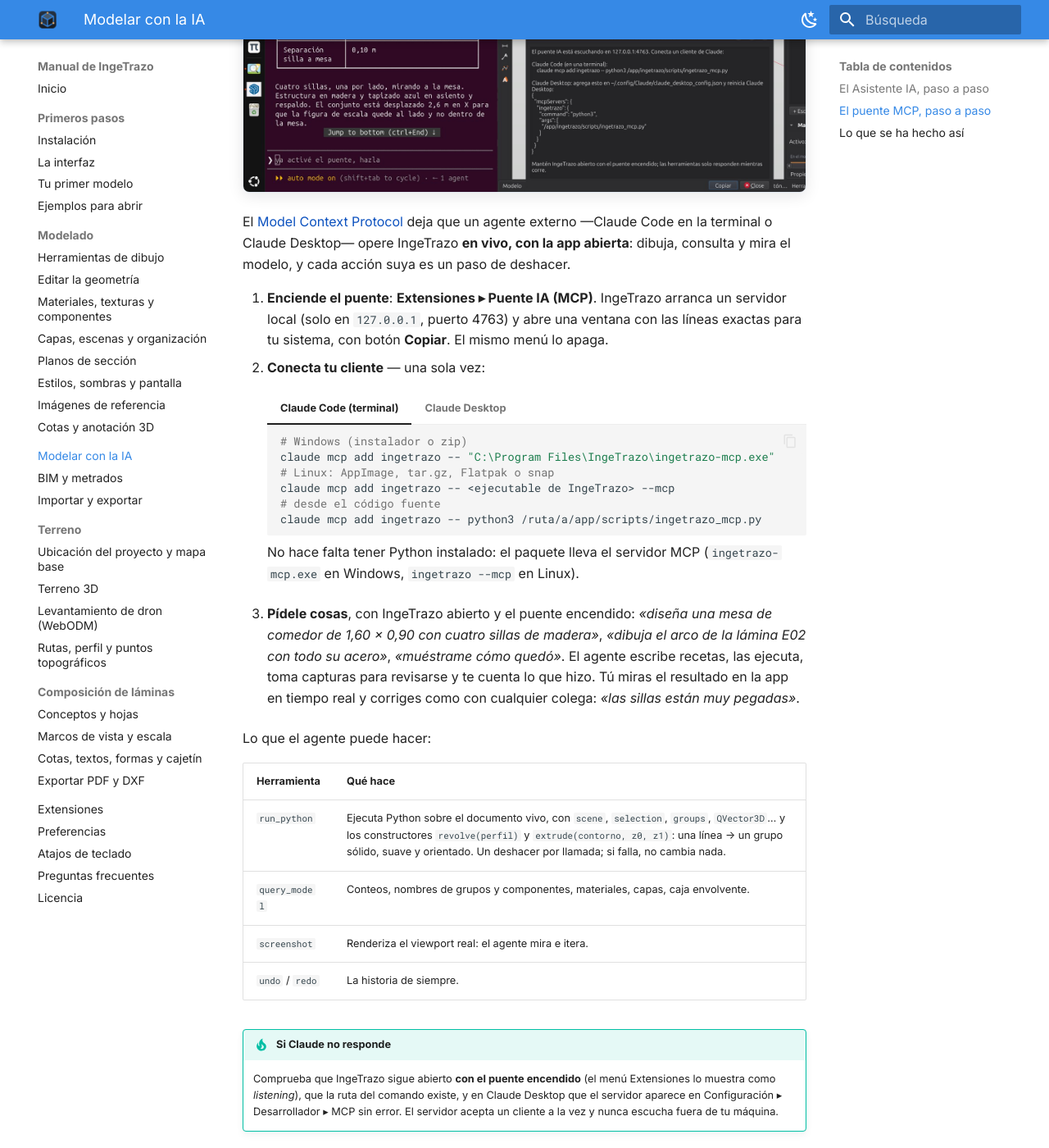
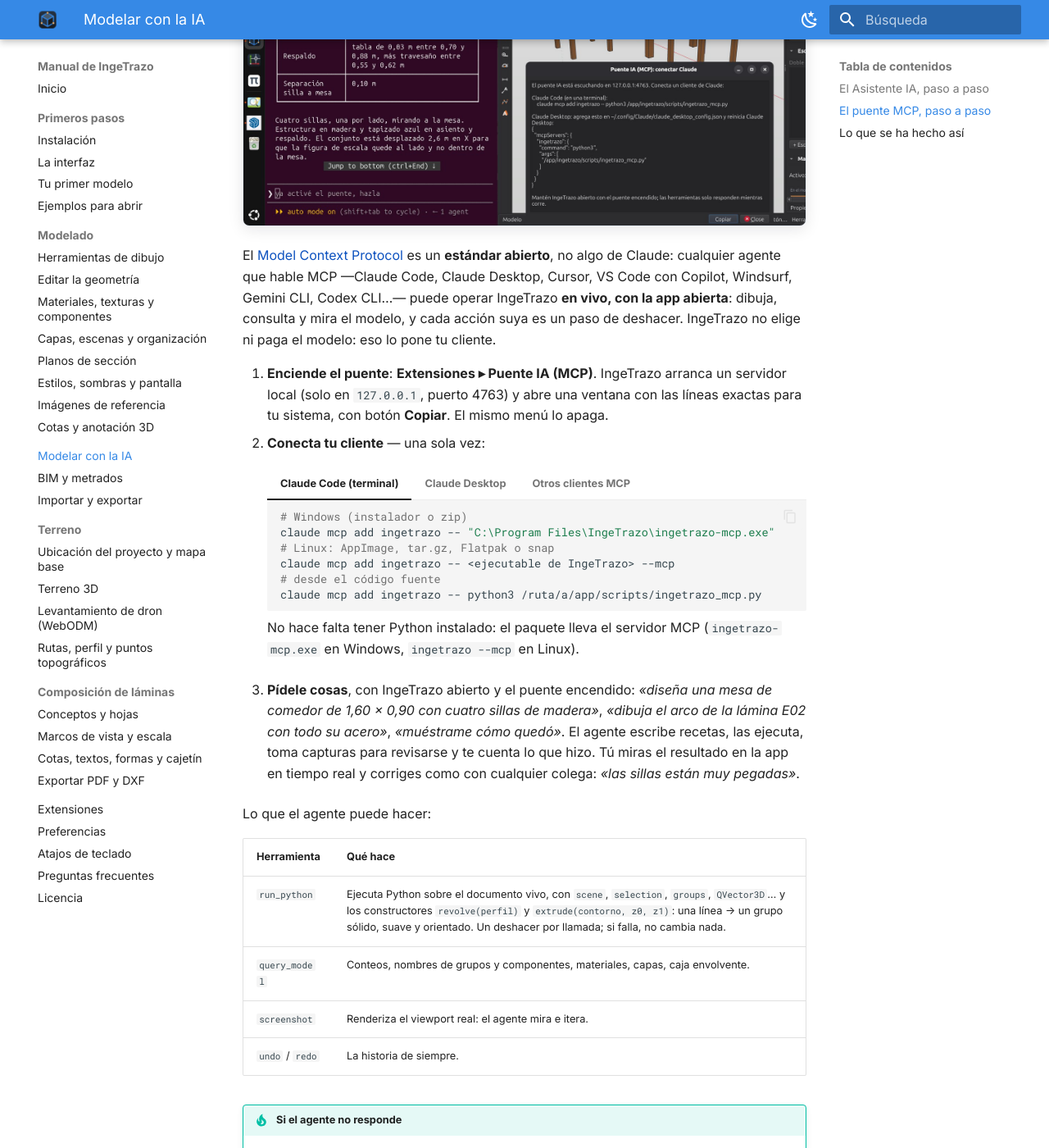
Before and after one commit to ingelibre/ingetrazo-docs, an MkDocs documentation site: the page built from docs/ia.md, in a window 1280 px wide and 1400 px high, scrolled down 3288 px. Shown: the whole window at 82% size. Built offline with MkDocs 1.6.1 and Material for MkDocs 9.7.7, drawn with Linux system fonts in a browser that asks for light colours; some of the changed text lies outside the part shown.

Commit message:
IA: el puente MCP sirve con cualquier cliente MCP, no solo Claude — pestaña con Cursor, VS Code, Windsurf, Gemini CLI y Codex CLI
Co-Authored-By: Claude Fable 5.1 <noreply@anthropic.com>
Claude-Session: https://claude.ai/code/session_019biGZx43X8ZXJDsdbmLPwk

````diff
--- a/docs/ia.md
+++ b/docs/ia.md
@@ -7,11 +7,11 @@ IngeTrazo tiene dos maneras de dejar que una inteligencia artificial modele por
 - Cada receta pasa por el **guard de hermeticidad**: los sólidos que produce son sólidos de verdad, medibles e imprimibles.
 - Lo que construye es geometría normal: grupos con nombre que editas a mano, pintas, acotas y llevas a las láminas.
 
-| | Asistente IA (dentro de la app) | Puente MCP (desde Claude) |
+| | Asistente IA (dentro de la app) | Puente MCP (desde un agente externo) |
 |---|---|---|
-| Dónde | **Extensiones ▸ Asistente IA** (`Ctrl+Mayús+A`) | **Extensiones ▸ Puente IA (MCP)** + Claude Code o Claude Desktop |
-| Qué necesitas | Una clave API del proveedor que elijas (Groq tiene cuota gratis) u Ollama local | Claude Code o Claude Desktop instalados |
-| Cómo hablas | Chat en español dentro de IngeTrazo, con foto opcional | Conversación en Claude; el agente dibuja en la app abierta |
+| Dónde | **Extensiones ▸ Asistente IA** (`Ctrl+Mayús+A`) | **Extensiones ▸ Puente IA (MCP)** + cualquier cliente MCP: Claude Code, Claude Desktop, Cursor, VS Code, Gemini CLI, Codex CLI… |
+| Qué necesitas | Una clave API del proveedor que elijas (Groq tiene cuota gratis) u Ollama local | Un cliente MCP instalado (con su propia cuenta o clave) |
+| Cómo hablas | Chat en español dentro de IngeTrazo, con foto opcional | Conversación en tu agente; él dibuja en la app abierta |
 | Quién ve el modelo | El asistente recibe capturas del viewport (opcional) | El agente pide capturas y consulta el modelo cuando quiere |
 
 ## El Asistente IA, paso a paso
@@ -50,7 +50,7 @@ IngeTrazo tiene dos maneras de dejar que una inteligencia artificial modele por
 
 ![Escritorio Ubuntu completo: Claude Code en la terminal, a la izquierda, lista las medidas de la mesa con cuatro sillas que acaba de dibujar por el puente; IngeTrazo, a la derecha, muestra el modelo y el diálogo Puente IA (MCP) con la línea de conexión.](images/mcp-claude.jpeg)
 
-El [Model Context Protocol](https://modelcontextprotocol.io) deja que un agente externo —Claude Code en la terminal o Claude Desktop— opere IngeTrazo **en vivo, con la app abierta**: dibuja, consulta y mira el modelo, y cada acción suya es un paso de deshacer.
+El [Model Context Protocol](https://modelcontextprotocol.io) es un **estándar abierto**, no algo de Claude: cualquier agente que hable MCP —Claude Code, Claude Desktop, Cursor, VS Code con Copilot, Windsurf, Gemini CLI, Codex CLI…— puede operar IngeTrazo **en vivo, con la app abierta**: dibuja, consulta y mira el modelo, y cada acción suya es un paso de deshacer. IngeTrazo no elige ni paga el modelo: eso lo pone tu cliente.
 
 1. **Enciende el puente**: **Extensiones ▸ Puente IA (MCP)**. IngeTrazo arranca un servidor local (solo en `127.0.0.1`, puerto 4763) y abre una ventana con las líneas exactas para tu sistema, con botón **Copiar**. El mismo menú lo apaga.
 2. **Conecta tu cliente** — una sola vez:
@@ -83,6 +83,20 @@ El [Model Context Protocol](https://modelcontextprotocol.io) deja que un agente
         }
         ```
 
+    === "Otros clientes MCP"
+
+        Todos toman el **mismo bloque** `mcpServers` de arriba (o su equivalente), cada uno en su archivo:
+
+        | Cliente | Dónde se pega |
+        |---|---|
+        | Cursor | `~/.cursor/mcp.json` (o Ajustes ▸ MCP ▸ *Add new server*) |
+        | VS Code (Copilot) | `.vscode/mcp.json` del proyecto, con la clave `servers` en vez de `mcpServers` |
+        | Windsurf | `~/.codeium/windsurf/mcp_config.json` |
+        | Gemini CLI | `~/.gemini/settings.json` |
+        | Codex CLI | `~/.codex/config.toml`, sección `[mcp_servers.ingetrazo]` con `command` y `args` |
+
+        En todos, `command` es el ejecutable de IngeTrazo con `--mcp` (o `ingetrazo-mcp.exe` en Windows), tal como lo muestra la ventana del puente.
+
 3. **Pídele cosas**, con IngeTrazo abierto y el puente encendido: *«diseña una mesa de comedor de 1,60 × 0,90 con cuatro sillas de madera»*, *«dibuja el arco de la lámina E02 con todo su acero»*, *«muéstrame cómo quedó»*. El agente escribe recetas, las ejecuta, toma capturas para revisarse y te cuenta lo que hizo. Tú miras el resultado en la app en tiempo real y corriges como con cualquier colega: *«las sillas están muy pegadas»*.
 
 Lo que el agente puede hacer:
@@ -94,8 +108,8 @@ Lo que el agente puede hacer:
 | `screenshot` | Renderiza el viewport real: el agente mira e itera. |
 | `undo` / `redo` | La historia de siempre. |
 
-!!! tip "Si Claude no responde"
-    Comprueba que IngeTrazo sigue abierto **con el puente encendido** (el menú Extensiones lo muestra como *listening*), que la ruta del comando existe, y en Claude Desktop que el servidor aparece en Configuración ▸ Desarrollador ▸ MCP sin error. El servidor acepta un cliente a la vez y nunca escucha fuera de tu máquina.
+!!! tip "Si el agente no responde"
+    Comprueba que IngeTrazo sigue abierto **con el puente encendido** (el menú Extensiones lo muestra como *listening*), que la ruta del comando existe, y en tu cliente que el servidor `ingetrazo` aparece conectado y sin error (en Claude Desktop: Configuración ▸ Desarrollador ▸ MCP). El servidor acepta un cliente a la vez y nunca escucha fuera de tu máquina.
 
 ## Lo que se ha hecho así
 
````
Also changed, not shown: docs/extensiones.md (+1 -1 lines), docs/faq.md (+1 -1 lines).
